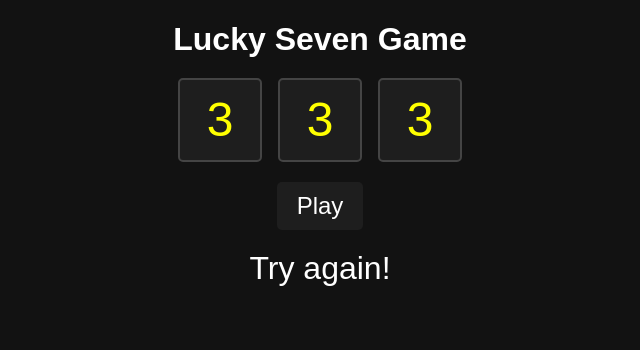
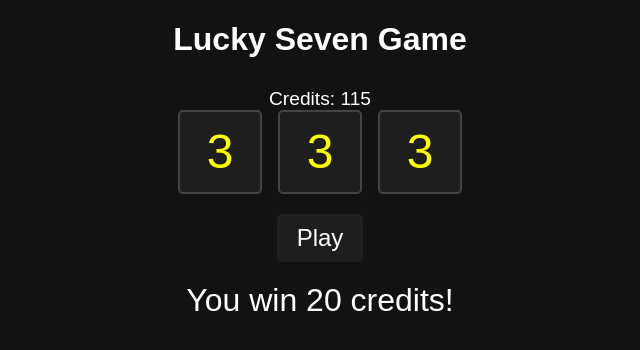
Before and after one commit to rokyed/lucky7html, a plain HTML site: page index.html in a window 1280 px wide. Both pictures are taken after a click on the button "Play". Shown: the whole page, without its empty margins (320-960 px from the left). Drawn offline with Linux system fonts and the light colour scheme.

Commit message:
Add credits and winning combinations

```diff
--- a/app.js
+++ b/app.js
@@ -2,12 +2,34 @@ import { getRandomNumber, getRainbowColor } from './luckyModule.js';
 
 const playButton = document.getElementById('playButton');
 const resultEl = document.getElementById('result');
+const creditsEl = document.getElementById('credits');
+
+let credits = 100;
+const costPerRound = 5;
+
+// Array of winning combinations and the points they pay out
+const winningCombinations = [
+  { combo: [7, 7, 7], points: 100 },
+  { combo: [6, 6, 6], points: 50 },
+  { combo: [5, 5, 5], points: 40 },
+  { combo: [4, 4, 4], points: 30 },
+  { combo: [3, 3, 3], points: 20 },
+  { combo: [2, 2, 2], points: 10 },
+  { combo: [1, 2, 3], points: 5 }
+];
+
+function updateCreditsDisplay() {
+  creditsEl.textContent = `Credits: ${credits}`;
+}
 // Get the inner container of each reel
 const reelElements = [
   document.querySelector('#reel1 .reel-inner'),
   document.querySelector('#reel2 .reel-inner'),
   document.querySelector('#reel3 .reel-inner')
 ];
+
+// Display starting credits
+updateCreditsDisplay();
 
 const itemHeight = 80; // height (px) of each number
 const cycles = 3;      // full cycles of numbers (1 to 9) before stopping
@@ -44,6 +66,14 @@ function animateReel(reelInner, finalNumber) {
 }
 
 playButton.addEventListener('click', () => {
+  if (credits < costPerRound) {
+    resultEl.textContent = 'Not enough credits!';
+    return;
+  }
+
+  credits -= costPerRound;
+  updateCreditsDisplay();
+
   playButton.disabled = true;
   // Clear any previous result.
   resultEl.textContent = '';
@@ -76,12 +106,18 @@ playButton.addEventListener('click', () => {
 
   // Check the win condition after the longest animation completes.
   setTimeout(() => {
-    if (finalNumbers[0] === 7 && finalNumbers[1] === 7 && finalNumbers[2] === 7) {
-      resultEl.textContent = 'Lucky Seven! You win!';
+    const win = winningCombinations.find(entry =>
+      entry.combo.every((num, idx) => num === finalNumbers[idx])
+    );
+
+    if (win) {
+      credits += win.points;
+      resultEl.textContent = `You win ${win.points} credits!`;
     } else {
       resultEl.textContent = 'Try again!';
     }
 
-    playButton.disabled = false;
+    updateCreditsDisplay();
+    playButton.disabled = credits < costPerRound;
   }, 1500 + (reelElements.length - 1) * 200);
 });
--- a/index.html
+++ b/index.html
@@ -64,6 +64,10 @@
       opacity: 0.5;
       cursor: not-allowed;
     }
+    #credits {
+      margin-top: 10px;
+      font-size: 1.2rem;
+    }
     #result {
       font-size: 2rem;
       margin-top: 20px;
@@ -72,6 +76,7 @@
 </head>
 <body>
   <h1>Lucky Seven Game</h1>
+  <div id="credits">Credits: 100</div>
   <div class="reels-container">
     <div class="reel" id="reel1">
       <div class="reel-inner"></div>
```
